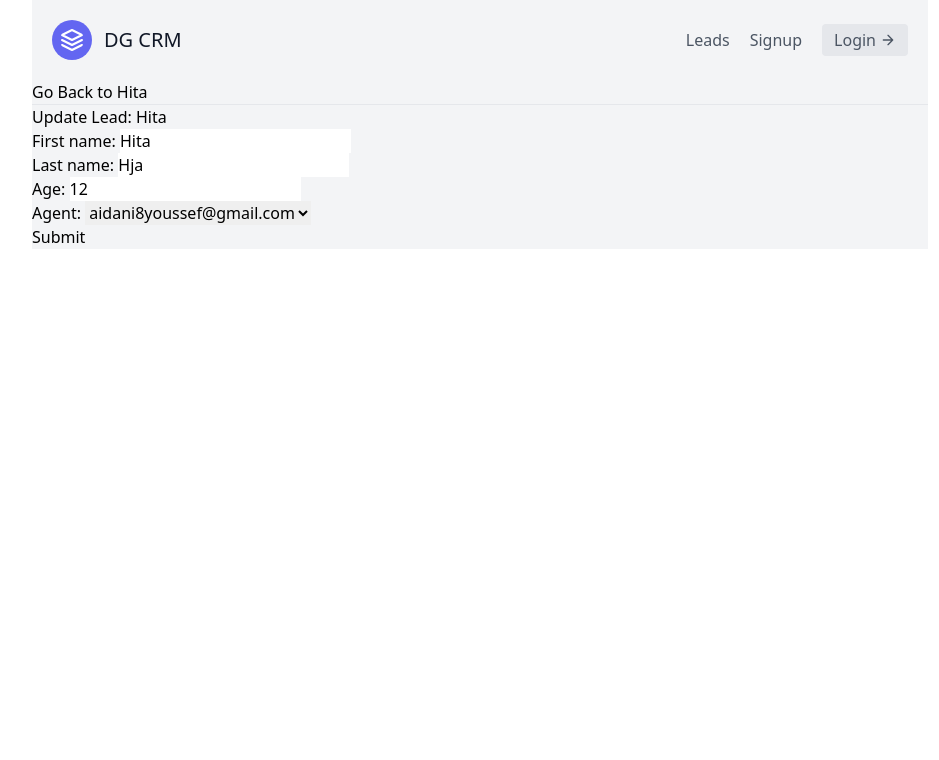
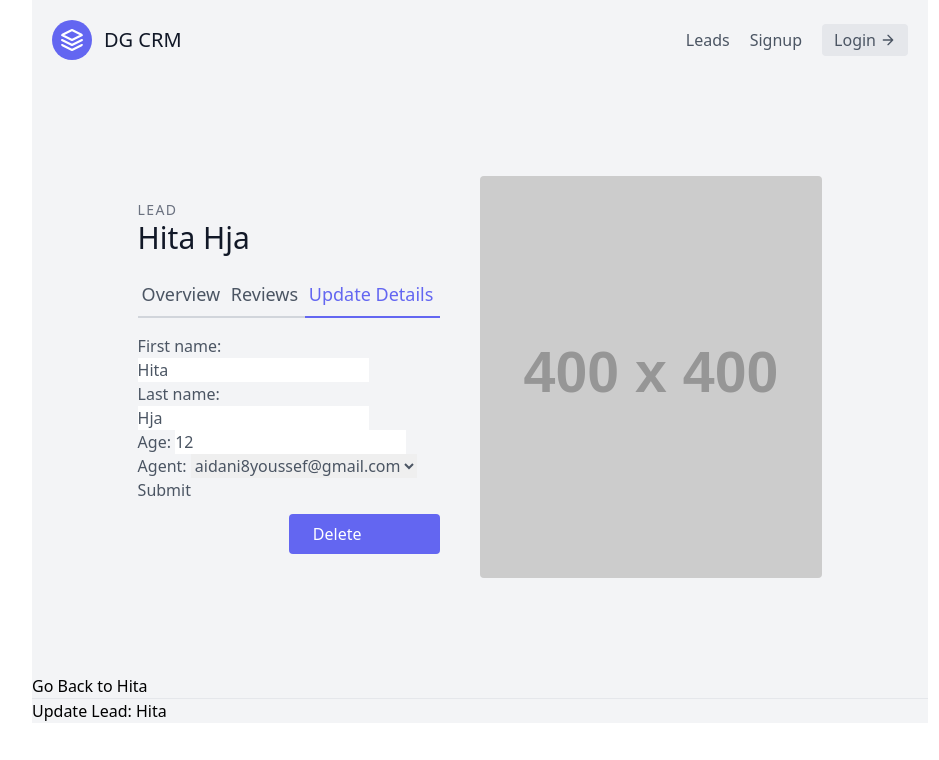
Before and after one commit to pentanol2/grcrm, a Django app: page /leads/4/update in a window 1280 px wide. Shown: the top 760 px of the page, without its empty margins (160-1099 px from the left). Run offline with Django 3.2, Linux system fonts and the light colour scheme; data comes from the database, SQL or seed files in the repository; both versions use the stored data as it was after the commit; grey boxes labelled with a size stand in for pictures from a placeholder-image service; some libraries are stand-ins or nearby versions.

Commit message:
Templates Updated1

```diff
--- a/leads/templates/lead_update.html
+++ b/leads/templates/lead_update.html
@@ -1,12 +1,36 @@
 {% extends 'base.html' %}
 
 {% block content %}
+        <section class="text-gray-600 body-font overflow-hidden">
+  <div class="container px-5 py-24 mx-auto">
+    <div class="lg:w-4/5 mx-auto flex flex-wrap">
+      <div class="lg:w-1/2 w-full lg:pr-10 lg:py-6 mb-6 lg:mb-0">
+        <h2 class="text-sm title-font text-gray-500 tracking-widest">LEAD</h2>
+        <h1 class="text-gray-900 text-3xl title-font font-medium mb-4">{{ lead.first_name }} {{ lead.last_name }}</h1>
+        <div class="flex mb-4">
+          <a href="{% url 'leads:lead-details' lead.pk %}" class="flex-grow border-b-2 border-gray-300 py-2 text-lg px-1">
+              Overview
+          </a>
+          <a class="flex-grow border-b-2 border-gray-300 py-2 text-lg px-1">
+              Reviews
+          </a>
+          <a href="{% url 'leads:lead-update' lead.pk %}" class="flex-grow text-indigo-500 border-b-2 border-indigo-500 py-2 text-lg px-1">
+              Update Details
+          </a>
+        </div>
+          <form method="post">
+            {% csrf_token %}
+            {{ form.as_p }}
+            <button type="submit">Submit</button>
+          </form>
+           <a href="{% url 'leads:lead-delete' lead.pk %}" class="w-1/2 mt-3 flex ml-auto text-white bg-indigo-500 border-0 py-2 px-6 focus:outline-none hover:bg-indigo-600 rounded">Delete</a>
+      </div>
+      <img alt="ecommerce" class="lg:w-1/2 w-full lg:h-auto h-64 object-cover object-center rounded" src="https://dummyimage.com/400x400">
+    </div>
+  </div>
+</section>
     <a href="{% url 'leads:lead-details' lead.pk %}">Go Back to {{ lead.first_name }}</a>
     <hr>
     <h2>Update Lead: {{ lead.first_name }}</h2>
-    <form method="post">
-        {% csrf_token %}
-        {{ form.as_p }}
-        <button type="submit">Submit</button>
-    </form>
+
 {% endblock content %}
```
Also changed, not shown: leads/templates/lead_detail.html (+9 -3 lines), db.sqlite3.
